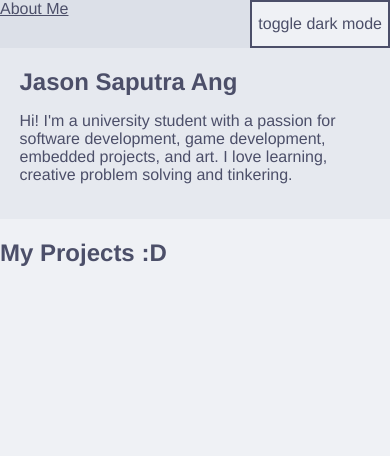
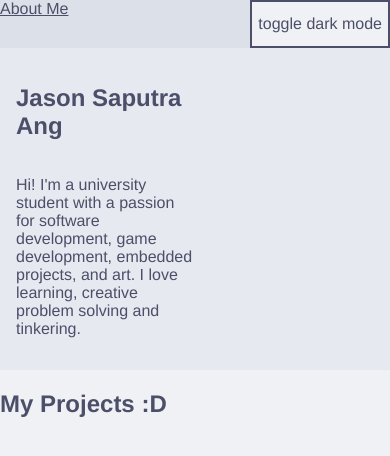
Before and after one commit to IWantMyLemons/IWantMyLemons.github.io, an Astro site: page / in a window 390 px wide. Built offline with nearby package versions, Linux system fonts and the light colour scheme; Astro itself is replaced by a stand-in of ours.

Commit message:
a couple style improvements

```diff
--- a/src/components/Introduction.astro
+++ b/src/components/Introduction.astro
@@ -1,10 +1,12 @@
-<section id="introduction">
+<section id="introduction" class="introduction">
+    <div class="introduction-text">
         <h2>Jason Saputra Ang</h2>
         <p>
             Hi! I'm a university student with a passion for software development, game
             development, embedded projects, and art. I love learning, creative problem
             solving and tinkering.
         </p>
+    </div>
 </section>
 <script>
     const searchParams = new URLSearchParams(window.location.search);
@@ -18,14 +20,21 @@
 </script>
 
 <style>
-    #introduction {
+    .introduction {
         background-color: var(--mantle);
-        aspect-ratio: 8;
-        padding: 5%;
+        padding: 32px 128px;
     }
 
-    #introduction h2 {
-        margin: 0px;
+    @media (max-width: 640px) {
+        .introduction {
+            padding: 16px 16px;
+        }
+    }
+
+    .introduction-text {
+       display: flex;
+       flex-direction: column;
+       width: 50%;
     }
 
     .ace-flag {
@@ -45,8 +54,8 @@
         );
     }
 
-    .ace-flag * {
+    .ace-flag .introduction-text {
         padding: 2px;
-        background-color: var(--mantle);
+        background-color: color-mix(in oklab, var(--base) 50%, transparent 0%);
     }
 </style>
--- a/src/components/Projects.astro
+++ b/src/components/Projects.astro
@@ -5,7 +5,7 @@ import { getCollection } from "astro:content";
 const simpleProjects = await getCollection("simple_projects");
 ---
 
-<section id="projects">
+<section id="projects" class="projects">
   <h2>My Projects :D</h2>
   <div class="project-container">
     {
@@ -15,7 +15,7 @@ const simpleProjects = await getCollection("simple_projects");
             <h3> {project.data.name} </h3>
             <div class="links">
               <a href={project.data.repo_url}>
-                <img src={GithubIcon.src} width="32" />
+                <img src={GithubIcon.src} width="32" class="logo" />
               </a>
             </div>
           </div>
@@ -27,10 +27,14 @@ const simpleProjects = await getCollection("simple_projects");
 </section>
 
 <style>
+  .projects {
+    max-width: 720px;
+    margin: auto;
+  }
+
   .project-container {
     display: flex;
     flex-direction: column;
-    padding: 16px;
   }
 
   .project {
--- a/src/styles/defaults.css
+++ b/src/styles/defaults.css
@@ -39,3 +39,7 @@ button:hover {
     75% { translate: 0px -1px; }
     100% { translate: 0px 0px; }
 }
+
+[data-theme="dark"] .logo {
+    filter: invert();
+}
```
Lines whose indentation alone changed are shown as unchanged.
